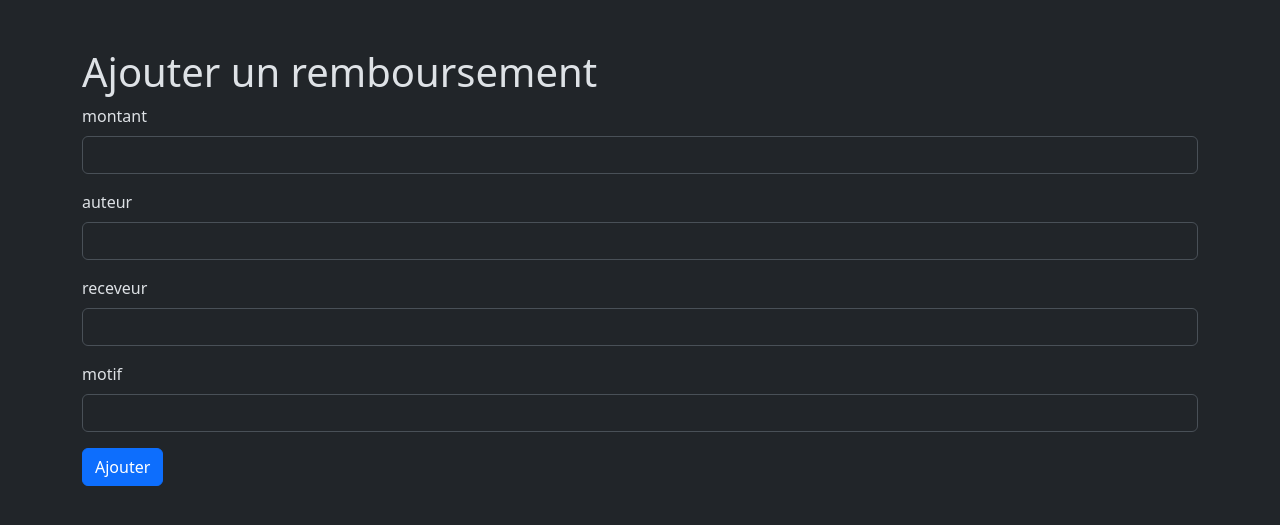
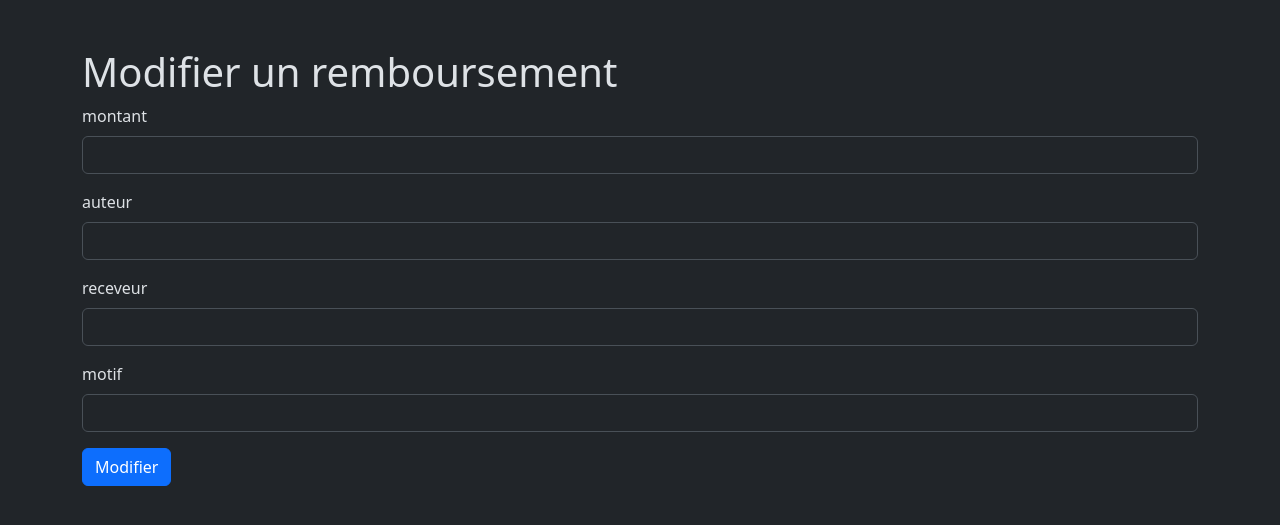
Before and after one commit to astralamycal/Projet_Fair_Count, a PHP site: template prototype/templates/member/updateRemboursement.html.twig in a window 1280 px wide. Shown: the part 56-581 px from the top of the page. Run offline with PHP 8.4, Linux system fonts and the light colour scheme; the template is opened without the code that fills it, so the values that code supplies are empty; some libraries are stand-ins or nearby versions.

Commit message:
polish of twig files

```diff
--- a/prototype/templates/member/profile.html.twig
+++ b/prototype/templates/member/profile.html.twig
@@ -43,7 +43,7 @@
             </tbody>
         </table>
 
-        <h2>Liste des remboursements</h2>
+        <h2>Qui doit combien à qui?</h2>
         <a href="">Créer une dépense</a>
         <table class="table table-striped mt-3">
             <thead>
--- a/prototype/templates/member/updateDepense.html.twig
+++ b/prototype/templates/member/updateDepense.html.twig
@@ -21,7 +21,7 @@
                 <input type="motif" name="motif" id="motif" value="{{ motif }}"class="form-control">
             </fieldset>
             <fieldset>
-                <button type="submit" class="btn btn-primary">Ajouter</button>
+                <button type="submit" class="btn btn-primary">Modifier</button>
             </fieldset>
         </form>
     </main>
--- a/prototype/templates/member/updateRemboursement.html.twig
+++ b/prototype/templates/member/updateRemboursement.html.twig
@@ -6,7 +6,7 @@
 
 {% block main %}
     <main class="py-5 container">
-        <h1>Ajouter un remboursement</h1>
+        <h1>Modifier un remboursement</h1>
         <form method="post" action="index.php?route=ZJVHQDHUJDCHICSGHI DBKZIEDBJCZJHVBKZBVKZHVBJHZEBCKHBEVCKJEZVHCKHZBCJK">
             <fieldset class="mb-3">
                 <label for="montant" class="form-label">montant</label>
@@ -25,7 +25,7 @@
                 <input type="motif" name="motif" id="motif" value="{{ motif }}"class="form-control">
             </fieldset>
             <fieldset>
-                <button type="submit" class="btn btn-primary">Ajouter</button>
+                <button type="submit" class="btn btn-primary">Modifier</button>
             </fieldset>
         </form>
     </main>
```
Also changed, not shown: prototype/templates/member/totalRemboursement.html.twig (deleted).
